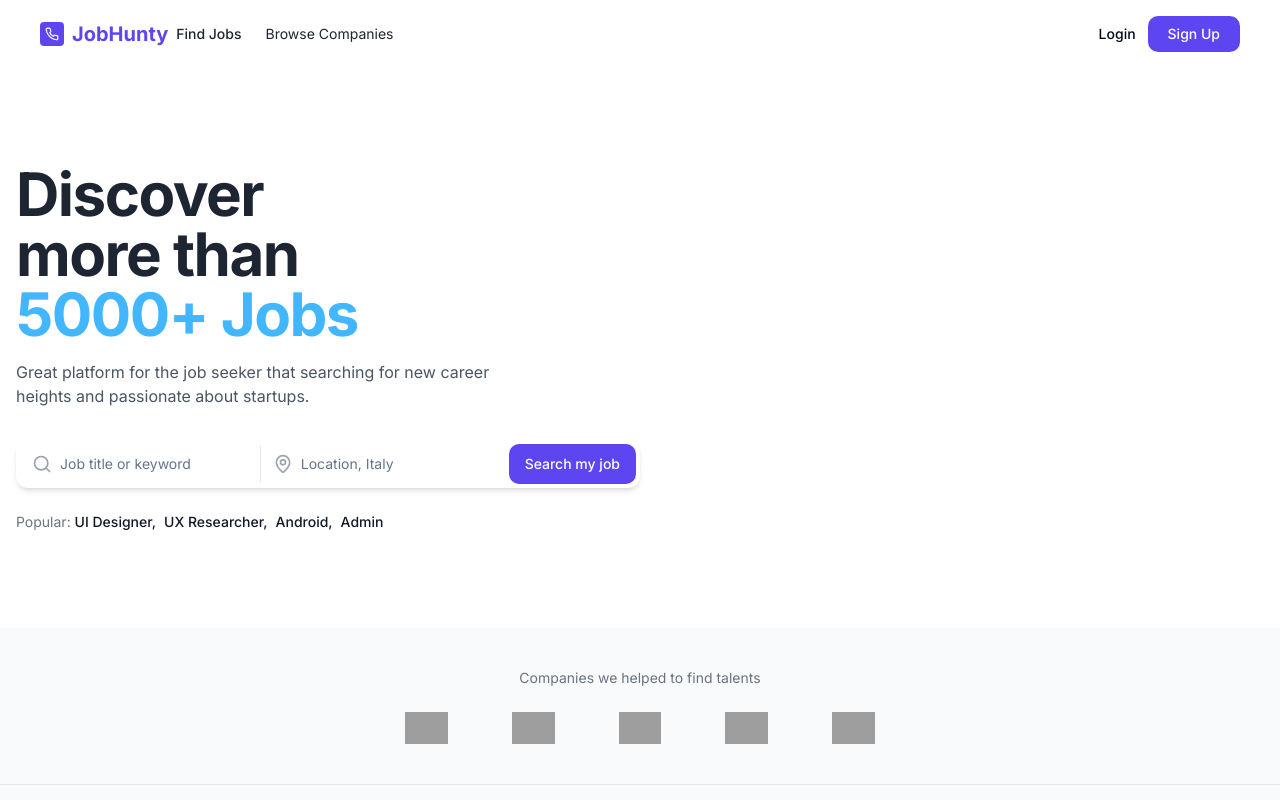
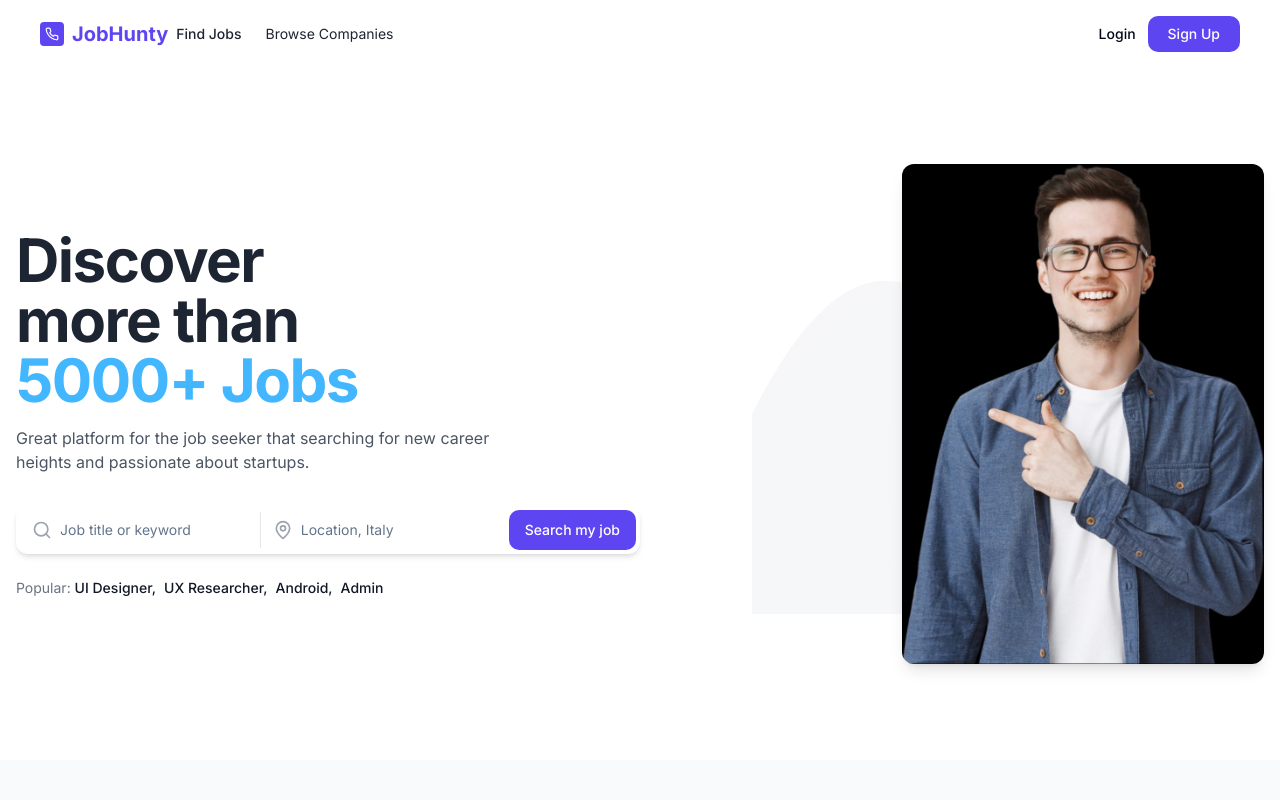
Before and after one commit to uday-nst-dev/figma-synthesizer, a React (Vite) app: page / in a window 1280 px wide. Shown: the top 800 px of the page. Built offline with nearby package versions, Linux system fonts and the light colour scheme; grey boxes are pictures that could not be loaded.

Commit message:
Add file structure and image
Add file structure and include an image in the first page.

```diff
--- a/src/pages/Index.tsx
+++ b/src/pages/Index.tsx
@@ -43,8 +43,13 @@ const Index = () => {
             </div>
           </div>
           <div className="w-full lg:w-1/2 mt-12 lg:mt-0 relative">
-            <div className="relative z-10">
-              {/* Removed the image */}
+            <div className="relative z-10 flex justify-center lg:justify-end">
+              <img
+                src="/lovable-uploads/db79e94f-77db-4aab-9c72-a03bfb308e48.png"
+                alt="Professional looking for jobs"
+                className="rounded-lg shadow-lg max-w-full h-auto"
+                style={{ maxHeight: "500px", objectFit: "contain" }}
+              />
             </div>
             <div className="absolute top-0 right-0 w-full h-full">
               <svg width="100%" height="100%" viewBox="0 0 500 500" xmlns="http://www.w3.org/2000/svg">
```
Also changed, not shown: public/lovable-uploads/db79e94f-77db-4aab-9c72-a03bfb308e48.png (added).
